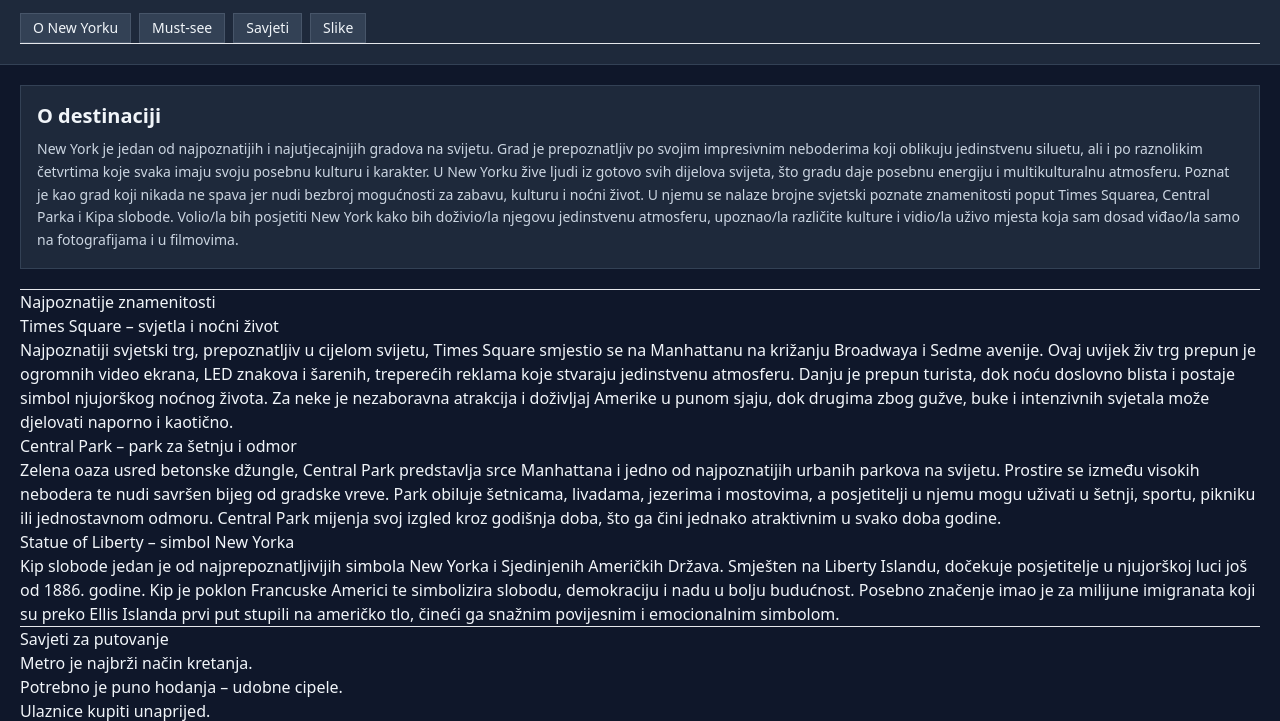
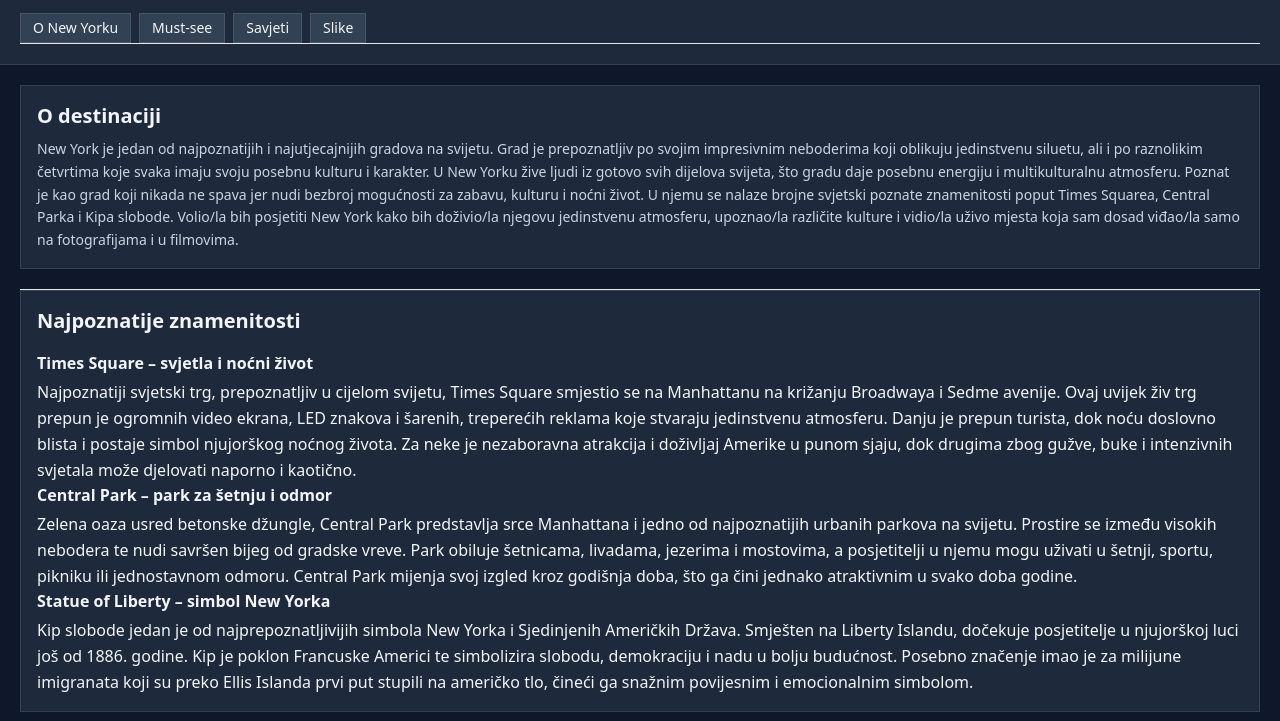
Before and after one commit to mbakran/destinacija-zadatak, a plain HTML site: page index.html in a window 1280 px wide. Shown: the part 83-804 px from the top of the page. Drawn offline with nearby package versions, Linux system fonts and the light colour scheme.

Commit message:
css-part-3

```diff
--- a/index.html
+++ b/index.html
@@ -60,11 +60,16 @@
 
       <hr />
 
-      <section id="mustsee">
-        <h2>Najpoznatije znamenitosti</h2>
+      <section
+        id="mustsee"
+        class="bg-slate-800 border border-slate-700 p-4 mb-5"
+      >
+        <h2 class="text-xl font-semibold mb-4">Najpoznatije znamenitosti</h2>
 
-        <h3>Times Square – svjetla i noćni život</h3>
-        <p>
+        <h3 class="font-semibold text-slate-100 mb-1">
+          Times Square – svjetla i noćni život
+        </h3>
+        <p class="leading-relaxed">
           Najpoznatiji svjetski trg, prepoznatljiv u cijelom svijetu, Times
           Square smjestio se na Manhattanu na križanju Broadwaya i Sedme
           avenije. Ovaj uvijek živ trg prepun je ogromnih video ekrana, LED
@@ -75,8 +80,10 @@
           intenzivnih svjetala može djelovati naporno i kaotično.
         </p>
 
-        <h3>Central Park – park za šetnju i odmor</h3>
-        <p>
+        <h3 class="font-semibold text-slate-100 mb-1">
+          Central Park – park za šetnju i odmor
+        </h3>
+        <p class="leading-relaxed">
           Zelena oaza usred betonske džungle, Central Park predstavlja srce
           Manhattana i jedno od najpoznatijih urbanih parkova na svijetu.
           Prostire se između visokih nebodera te nudi savršen bijeg od gradske
@@ -86,8 +93,10 @@
           doba, što ga čini jednako atraktivnim u svako doba godine.
         </p>
 
-        <h3>Statue of Liberty – simbol New Yorka</h3>
-        <p>
+        <h3 class="font-semibold text-slate-100 mb-1">
+          Statue of Liberty – simbol New Yorka
+        </h3>
+        <p class="leading-relaxed">
           Kip slobode jedan je od najprepoznatljivijih simbola New Yorka i
           Sjedinjenih Američkih Država. Smješten na Liberty Islandu, dočekuje
           posjetitelje u njujorškoj luci još od 1886. godine. Kip je poklon
```
